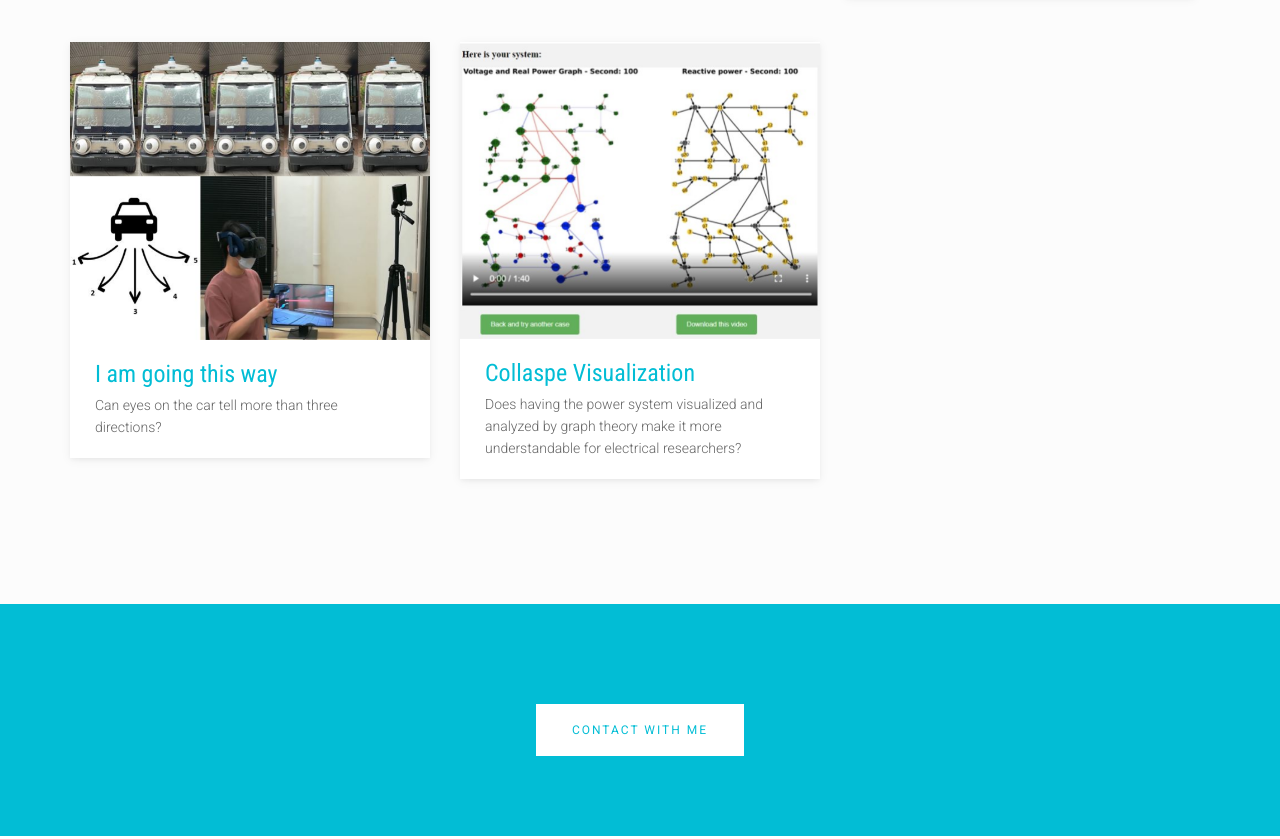
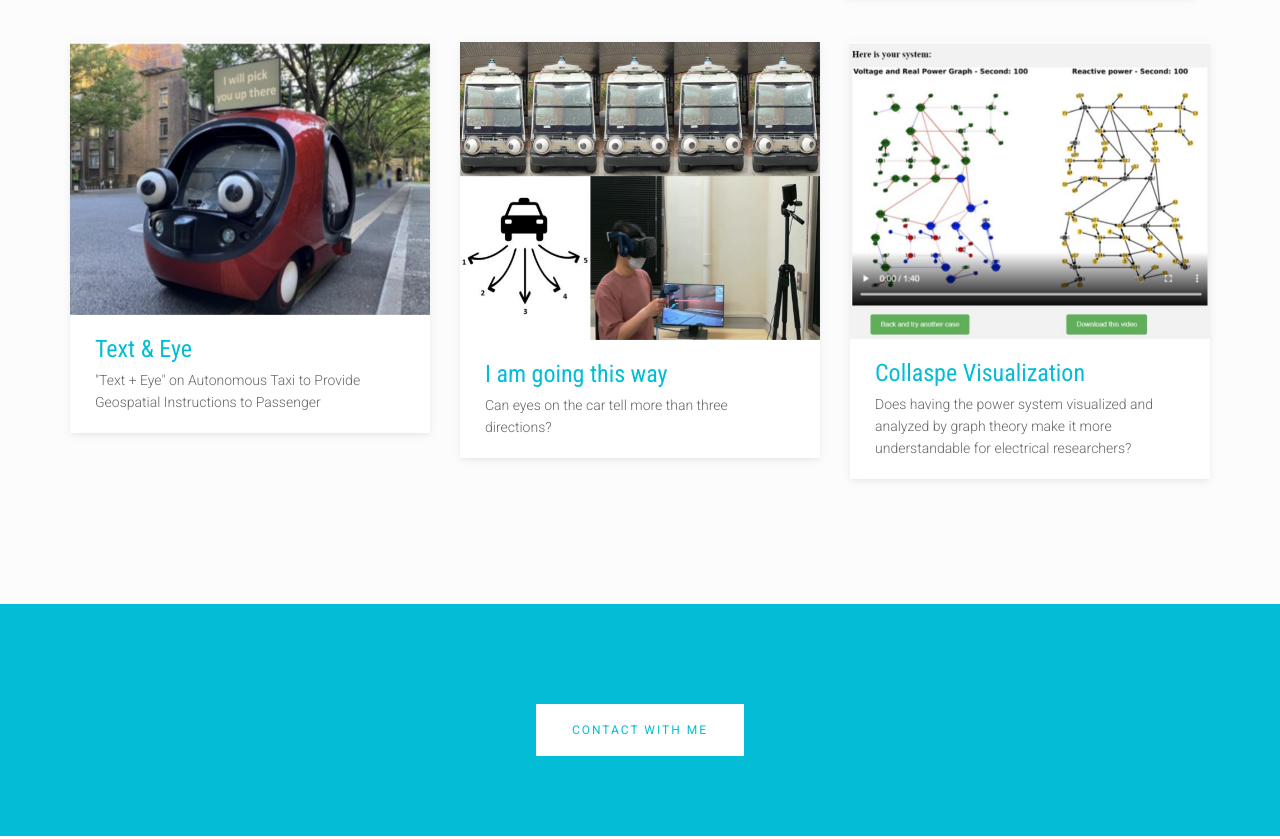
Before and after one commit to XinyueGUI/XinyueGUI.github.io, a website: page index.html in a window 1280 px wide. Shown: the part 2179-3018 px from the top of the page. Drawn offline with Linux system fonts and the light colour scheme; a web font is replaced by a local one.

Commit message:
index.html

```diff
--- a/index.html
+++ b/index.html
@@ -241,6 +241,29 @@ Portfolio Section Start
       <div class="col-md-4 col-sm-6">
         <figure class="wow fadeInLeft animated" data-wow-duration="500ms" data-wow-delay="300ms">
           <div class="img-wrapper">
+            <img src="images/portfolio/item-6.jpg" class="img-fluid" alt="this is a title">
+            <div class="overlay">
+              <div class="buttons">
+                <a target="_blank" href="https://xinyuegui.github.io/texteye/texteye.html">project page</a>
+              </div>
+            </div>
+          </div>
+          <figcaption>
+            <h4>
+              <a href="#">
+                Text & Eye
+              </a>
+            </h4>
+            <p>
+              "Text + Eye" on Autonomous Taxi to Provide Geospatial Instructions to Passenger
+            </p>
+          </figcaption>
+        </figure>
+      </div>
+
+      <div class="col-md-4 col-sm-6">
+        <figure class="wow fadeInLeft animated" data-wow-duration="500ms" data-wow-delay="300ms">
+          <div class="img-wrapper">
             <img src="images/portfolio/item-2.jpg" class="img-fluid" alt="this is a title">
             <div class="overlay">
               <div class="buttons">
```
